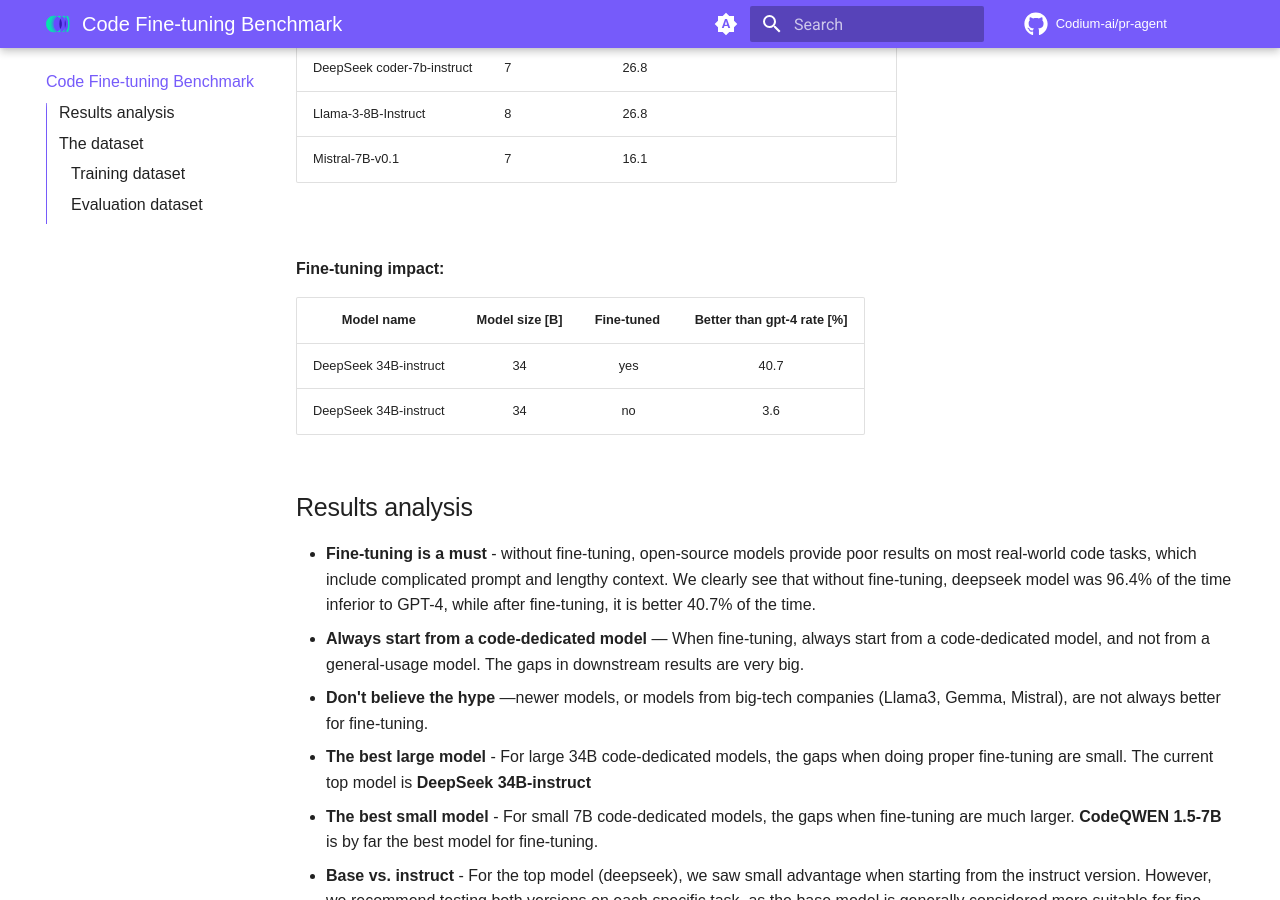
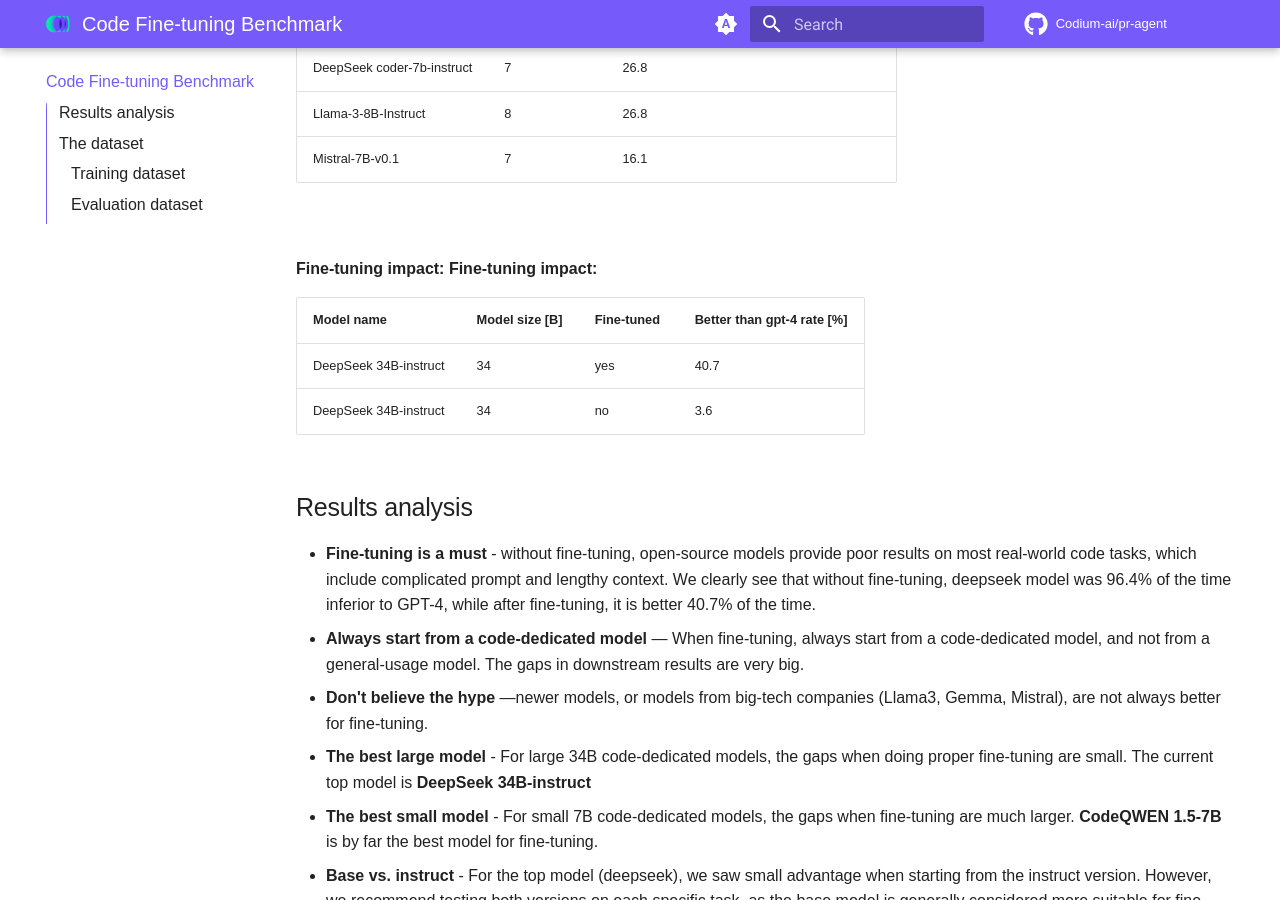
Before and after one commit to Codium-ai/pr-agent, an MkDocs documentation site: the page built from docs/docs/finetuning_benchmark/index.md, in a window 1280 px wide and 900 px high, scrolled down 1002 px. Built offline with MkDocs 1.6.1 and Material for MkDocs 9.7.7, drawn with Linux system fonts in a browser that asks for light colours; comment, search, counter and statistics services are not loaded.

Commit message:
Optimize for fine-tuning impact table

```diff
--- a/docs/docs/finetuning_benchmark/index.md
+++ b/docs/docs/finetuning_benchmark/index.md
@@ -33,29 +33,12 @@
 <br>
 
 **Fine-tuning impact:**
-<body>
-<table>
-    <tr>
-        <th align="center">Model name</th>
-        <th>Model size [B]</th>
-        <th>Fine-tuned</th>
-        <th>Better than gpt-4 rate [%]</th>
-    </tr>
-    <tr>
-        <td align="center">DeepSeek 34B-instruct</td>
-        <td align="center">34</td>
-        <td align="center">yes</td>
-        <td align="center">40.7</td>
-    </tr>
-    <tr>
-        <td align="center">DeepSeek 34B-instruct</td>
-        <td align="center">34</td>
-        <td align="center">no</td>
-        <td align="center">3.6</td>
-    </tr>
-</table>
+**Fine-tuning impact:**
 
-</body>
+| Model name                | Model size [B] | Fine-tuned | Better than gpt-4 rate [%] |
+|---------------------------|----------------|------------|----------------------------|
+| DeepSeek 34B-instruct     | 34             | yes        | 40.7                       |
+| DeepSeek 34B-instruct     | 34             | no         | 3.6                        |
 
 ## Results analysis
 
```
